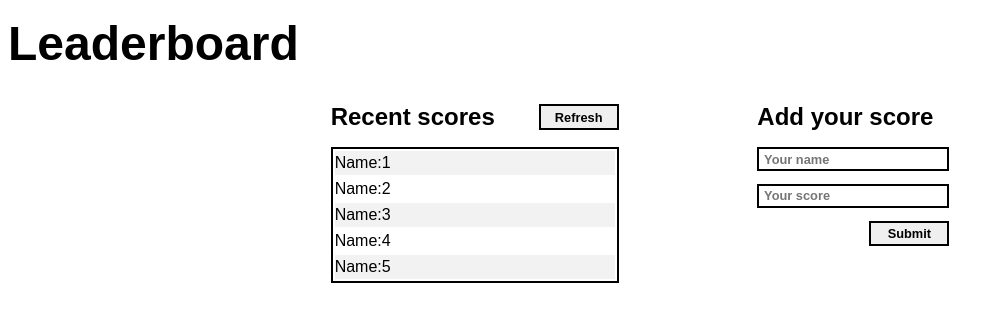
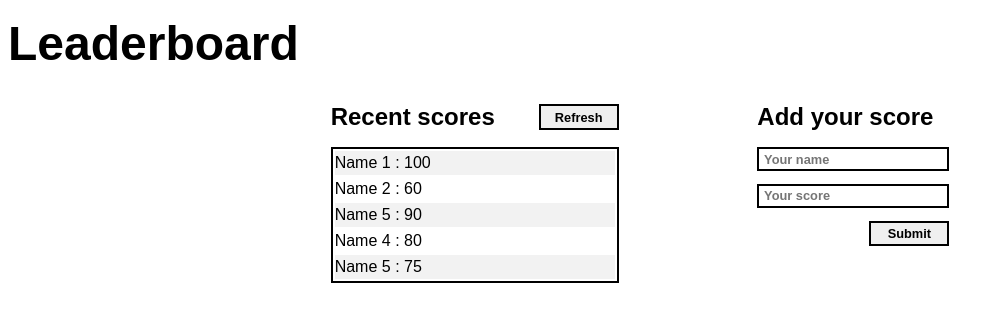
Before and after one commit to FevenSeyfu/Leaderboard, a website built with webpack: page src/index.html in a window 1280 px wide. Shown: the whole page, without its empty margins (0-1001 px from the left). Built offline with nearby package versions, Linux system fonts and the light colour scheme.

Commit message:
Dynamically render list

```diff
--- a/src/index.html
+++ b/src/index.html
@@ -18,23 +18,7 @@
 					<h2 class="sub-header">Recent scores</h2>
 					<button class="refresh-btn" type="button">Refresh</button>
 				</div>
-				<table class="leader-list">
-				  <tr>
-						<td>Name:1</td>
-					</tr>
-					<tr>
-						<td>Name:2</td>
-					</tr>
-					<tr>
-						<td>Name:3</td>
-					</tr>
-					<tr>
-						<td>Name:4</td>
-					</tr>
-					<tr>
-						<td>Name:5</td>
-					</tr>
-				</table>
+				<table id="leader-list"></table>
 			</section>
 			<section class="col col-r">
 				<h2 class="sub-header score">Add your score</h2>
--- a/src/index.js
+++ b/src/index.js
@@ -1,2 +1,9 @@
 // import _ from 'lodash';
 import './assets/style.css';
+
+import displayScore from './modules/displayScore.js';
+
+const scoreTable = document.getElementById('leader-list');
+window.onload = () => {
+  displayScore(scoreTable);
+};
--- /dev/null
+++ b/src/modules/createList.js
@@ -0,0 +1,24 @@
+const ScoreList = [
+  {
+    name: 'Name 1',
+    score: 100,
+  },
+  {
+    name: 'Name 2',
+    score: 60,
+  },
+  {
+    name: 'Name 5',
+    score: 90,
+  },
+  {
+    name: 'Name 4',
+    score: 80,
+  },
+  {
+    name: 'Name 5',
+    score: 75,
+  },
+];
+
+export default ScoreList;
--- /dev/null
+++ b/src/modules/displayScore.js
@@ -0,0 +1,13 @@
+import ScoreList from './createList.js';
+
+const displayScore = (scoreTable) => {
+  console.log(scoreTable);
+  ScoreList.forEach((score) => {
+    const newRow = document.createElement('tr');
+    newRow.innerHTML = `
+      <td>${score.name} : ${score.score}</td>`;
+    scoreTable.appendChild(newRow);
+  });
+};
+
+export default displayScore;
```
Also changed, not shown: dist/index.html, dist/main.bundle.js, dist/main.bundle.js.LICENSE.txt (deleted), dist/runtime.bundle.js (added).
